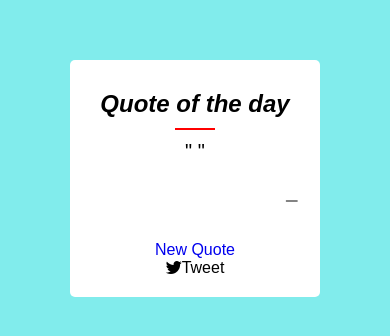
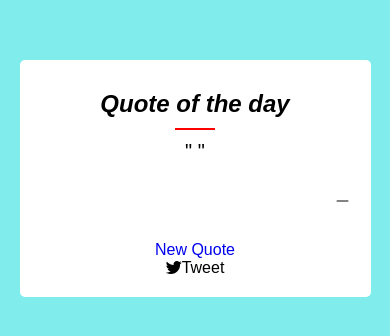
Before and after one commit to uttampatra21/Jokes---API, a plain HTML site: page index.html in a window 390 px wide. Shown: the part 244-580 px from the top of the page. Drawn offline with nearby package versions, Linux system fonts and the light colour scheme; no server answers; a web font is replaced by a local one.

Commit message:
responsive

```diff
--- a/index.css
+++ b/index.css
@@ -38,3 +38,9 @@ body{
     margin: 30px 0;
     text-align: end;
 }
+
+@media only screen and (max-width: 900px) {
+   .container{
+    width: 90%;
+   }
+  }
--- a/index.html
+++ b/index.html
@@ -10,6 +10,7 @@
 </head>
 <body>
     <div class="container">
+        <h1>hello loda</h1>
     </div>
 <script src="app.js"></script>
 </body>
```
